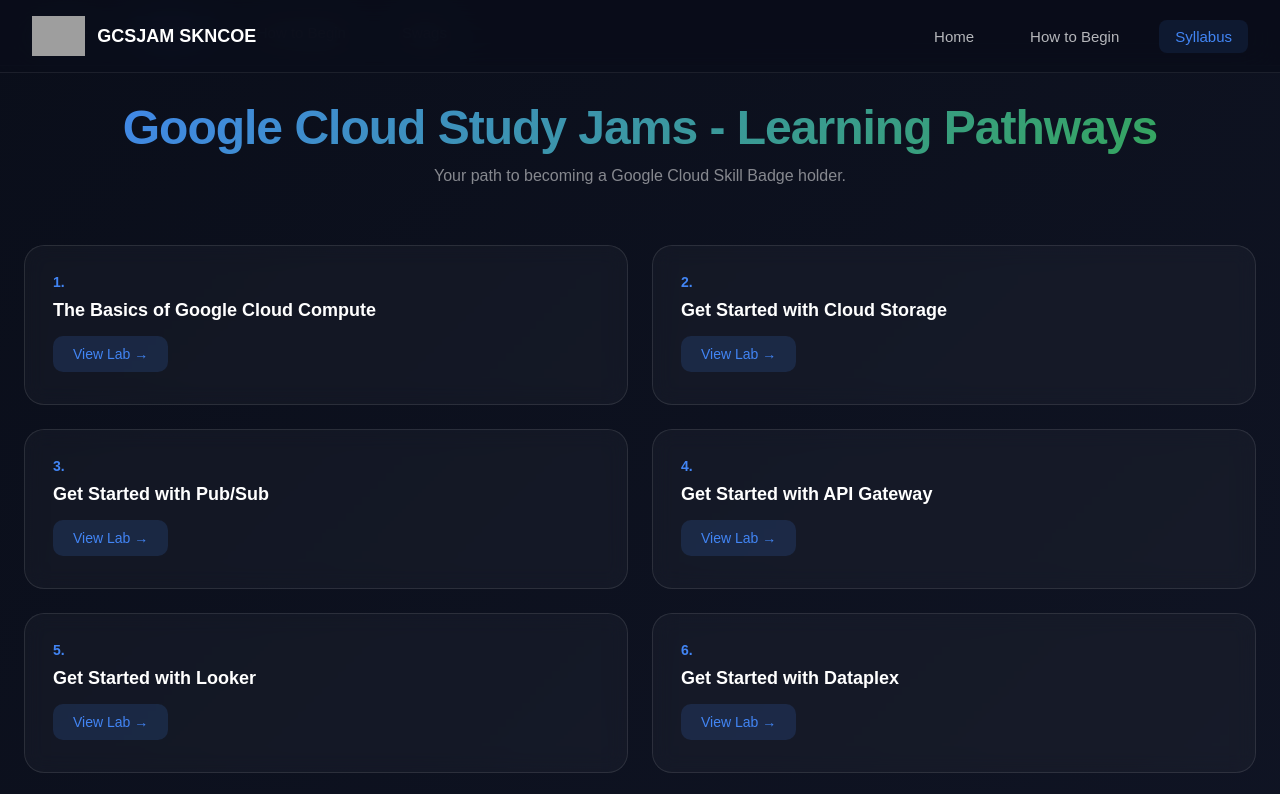
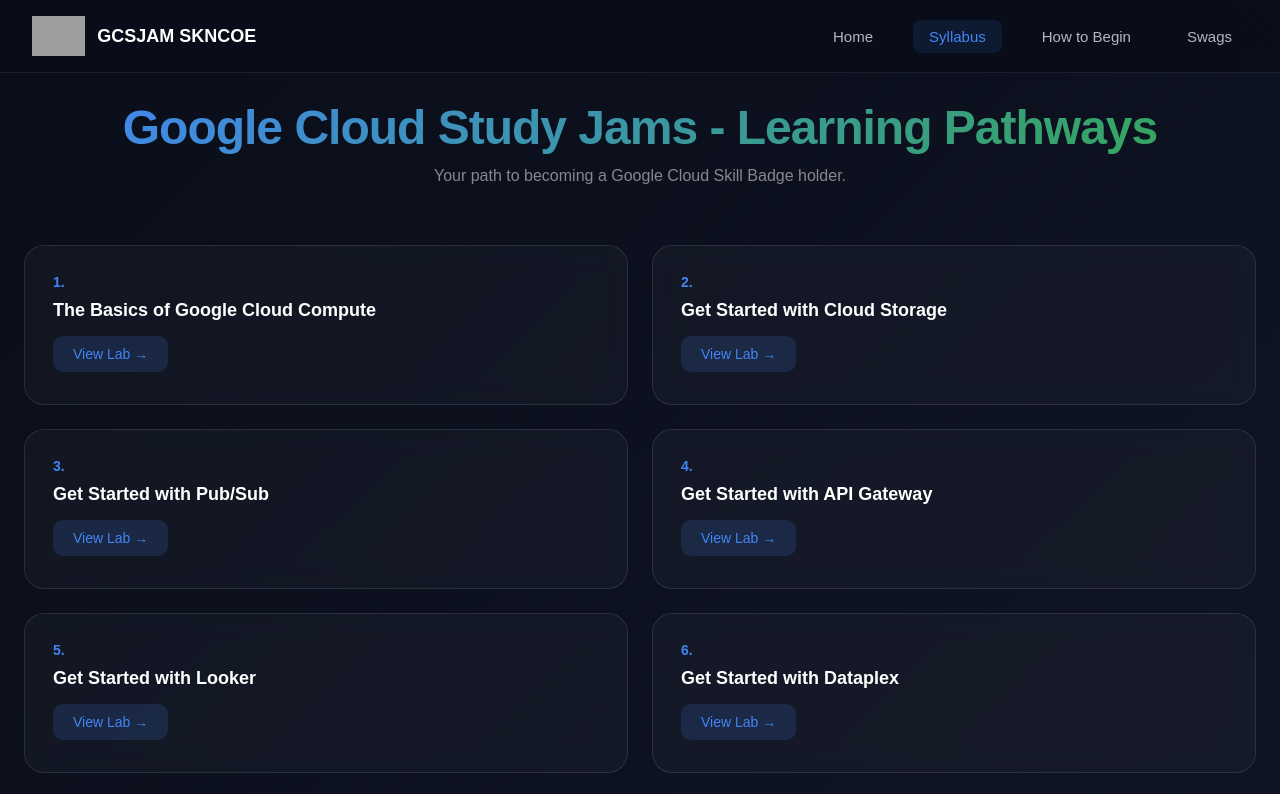
Before and after one commit to Swarnim31/cloud-study-jams-dashboard, a website: page syllabus.html in a window 1280 px wide. Shown: the top 794 px of the page. Drawn offline with Linux system fonts and the light colour scheme; grey boxes are pictures that could not be loaded; a web font is replaced by a local one.

Commit message:
Update syllabus.html

```diff
--- a/syllabus.html
+++ b/syllabus.html
@@ -323,7 +323,13 @@
     </style>
 </head>
 <body>
-    <nav>
+
+        <nav>
+        <div class="nav-content">
+            <div class="nav-brand">
+                <img src="https://avatars.githubusercontent.com/u/2810941?s=280&v=4" alt="Google Cloud">
+                <h1>GCSJAM SKNCOE</h1>
+            </div>
 
             <div class="nav-links">
                 <a href="index.html">Home</a>
@@ -340,25 +346,8 @@
         <a href="how-to-begin.html" onclick="toggleMenu()">How to Begin</a>
         <a href="index.html#swags" data-tab="swags" onclick="toggleMenu()">Swags</a>
     </div>
-    <nav>
-        <div class="nav-content">
-            <div class="nav-brand">
-                <img src="https://avatars.githubusercontent.com/u/2810941?s=280&v=4" alt="Google Cloud">
-                <h1>GCSJAM SKNCOE</h1>
-            </div>
-            <div class="nav-links">
-                <a href="index.html">Home</a>
-                <a href="how-to-begin.html">How to Begin</a>
-                <a class="active" href="syllabus.html">Syllabus</a>
-            </div>
-            <button class="menu-toggle" id="menuToggle" onclick="toggleMenu()">☰</button>
-        </div>
-    </nav>
-    <div class="mobile-menu-overlay" id="mobileMenu">
-        <a href="index.html" onclick="toggleMenu()">Home</a>
-        <a href="how-to-begin.html" onclick="toggleMenu()">How to Begin</a>
-        <a class="active" href="syllabus.html" onclick="toggleMenu()">Syllabus</a>
-    </div>
+
+
 
     <div class="container">
         <div class="page-header">
```
